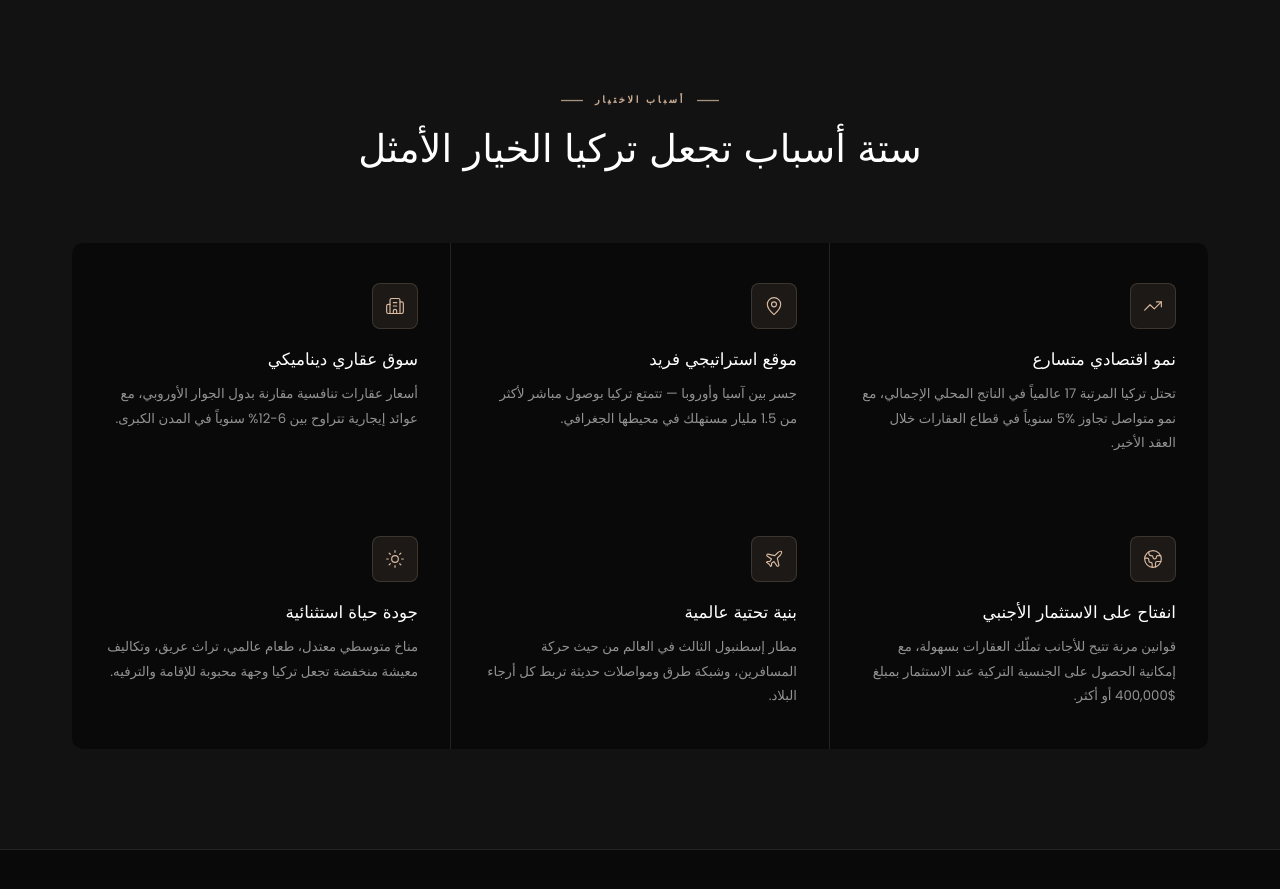
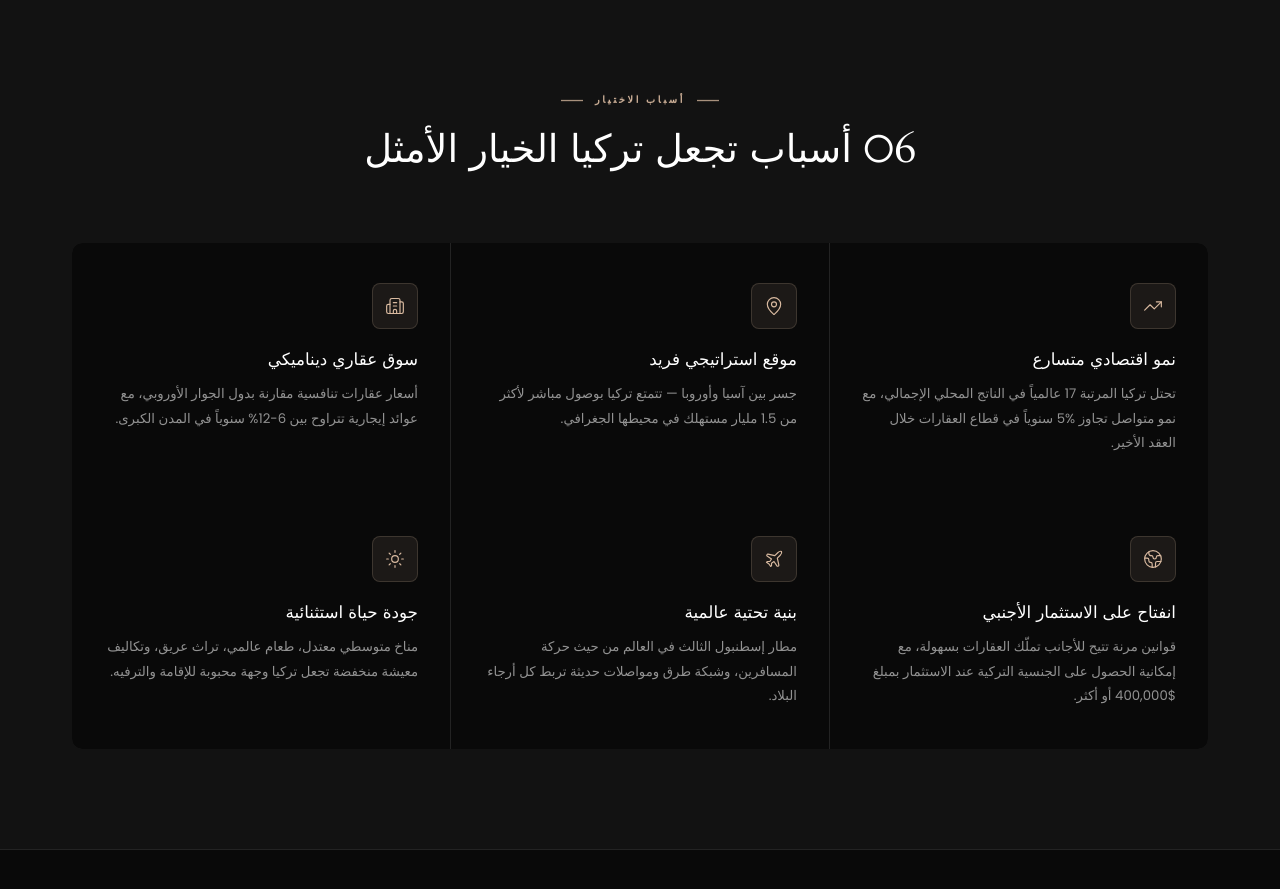
Before and after one commit to RealEstateGulf/gulf-map-hero, a Next.js app: page /turkey in a window 1280 px wide. Shown: the part 820-1709 px from the top of the page. Built offline with nearby package versions, Linux system fonts and the light colour scheme; no server answers; the database is empty.

Commit message:
Use numeral in the "Why Türkiye" section heading (Arabic)
"ستة" (spelled-out six) -> "06"

Co-Authored-By: Claude Sonnet 5 <noreply@anthropic.com>

```diff
--- a/src/app/turkey/page.tsx
+++ b/src/app/turkey/page.tsx
@@ -190,7 +190,7 @@ function WhySection({ t, isMobile, isAr }: SP) {
             <span style={{ display: 'inline-block', width: 22, height: 1, background: t.gold }} />
           </p>
           <h2 style={{ ...rv(visible, 0.1), fontFamily: "'Marcellus', serif", color: t.txt, fontSize: isMobile ? 'clamp(1.6rem,6vw,2.2rem)' : 'clamp(2rem,3vw,2.8rem)', margin: 0 }}>
-            {isAr ? 'ستة أسباب تجعل تركيا الخيار الأمثل' : 'Six Reasons Türkiye is the Best Choice'}
+            {isAr ? '06 أسباب تجعل تركيا الخيار الأمثل' : 'Six Reasons Türkiye is the Best Choice'}
           </h2>
         </div>
         <div style={{ display: 'grid', gridTemplateColumns: isMobile ? '1fr' : 'repeat(3,1fr)', gap: 1, background: t.border, borderRadius: 10, overflow: 'hidden' }}>
```
